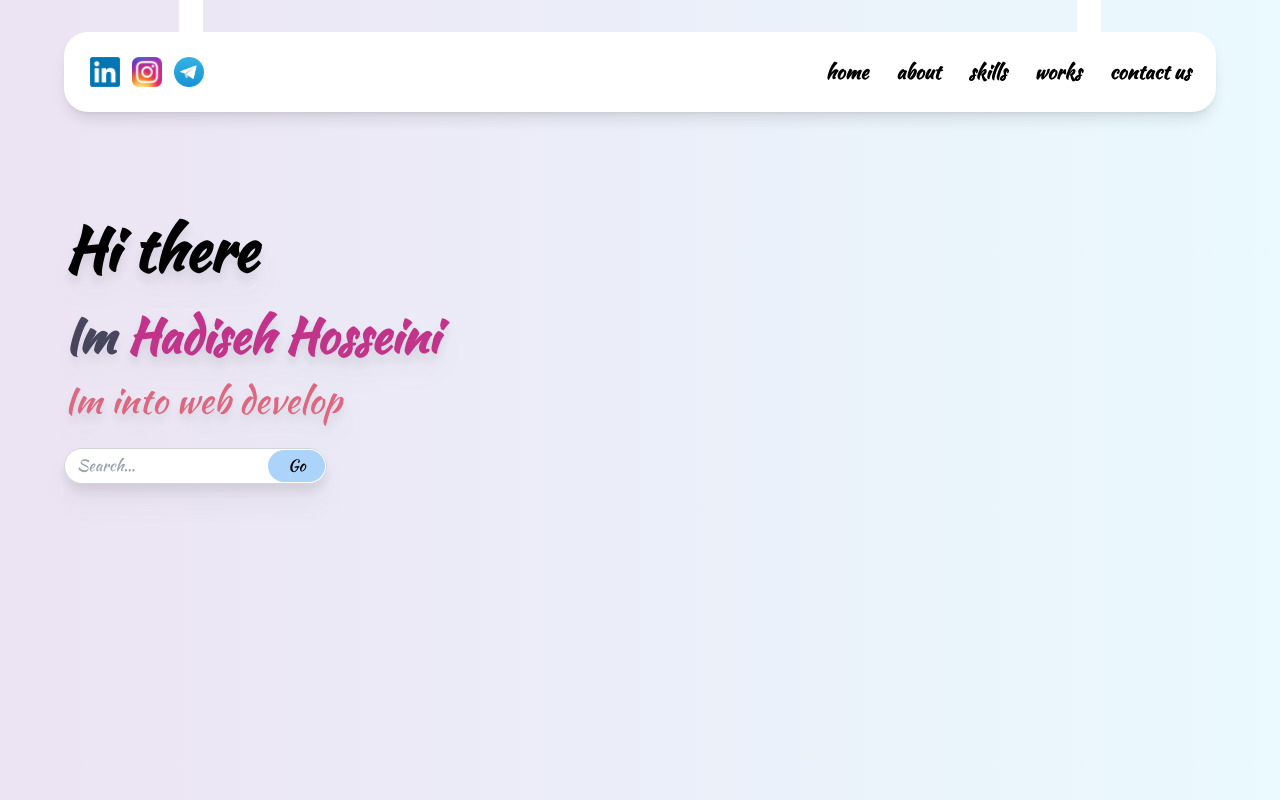
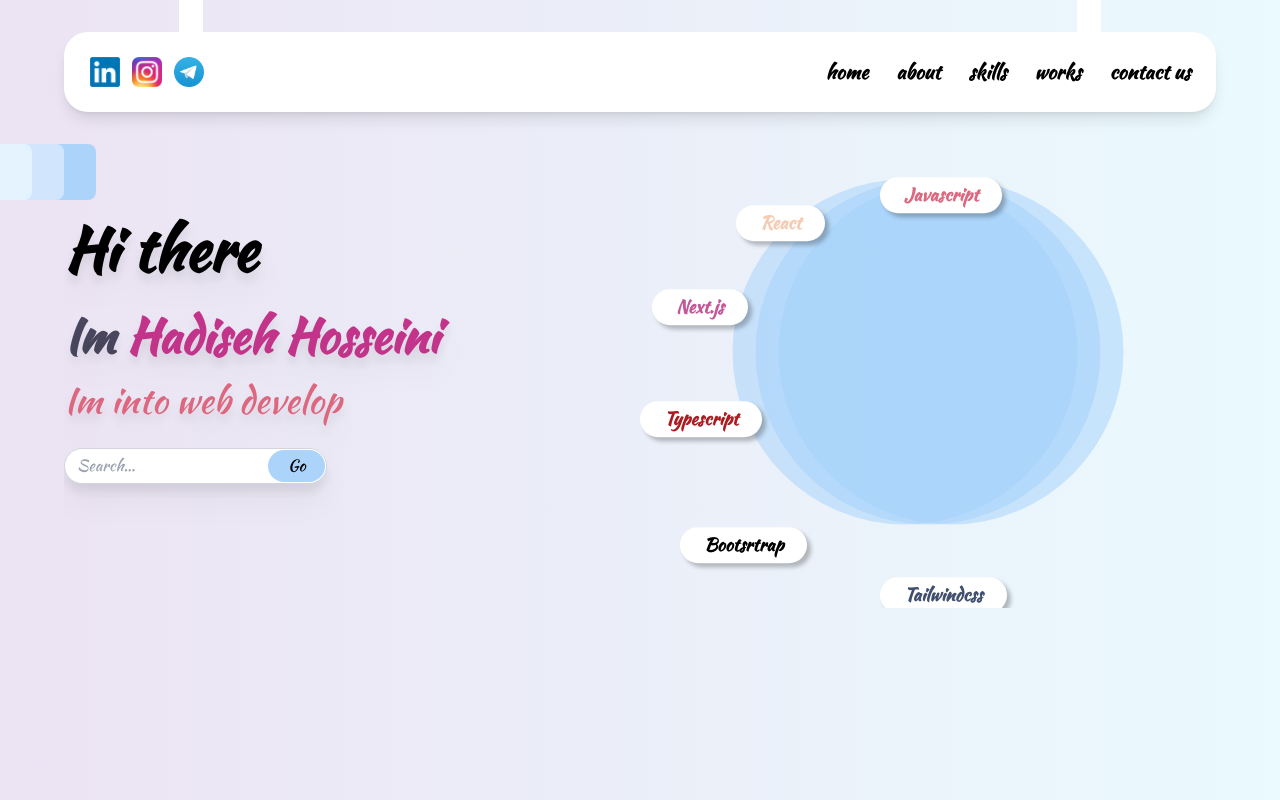
Before and after one commit to hadis2000/my-profile, a Next.js app: page / in a window 1280 px wide. Built offline with nearby package versions, Linux system fonts and the light colour scheme.

Commit message:
fixed menu and experience

```diff
--- a/app/compnent/common/search-input/index.tsx
+++ b/app/compnent/common/search-input/index.tsx
@@ -1,6 +1,6 @@
 const SearchInput = () => {
   return (
-    <div className="border border-gray-300 bg-white w-fit rounded-full my-7 md:mx-0 mx-auto">
+    <div className="border border-gray-300 bg-white w-fit rounded-full my-7 lg:mx-0 mx-auto">
       <input
         className="rounded-full mx-2 focus:outline-none p-1"
         placeholder="Search..."
--- a/app/compnent/exprience/index.tsx
+++ b/app/compnent/exprience/index.tsx
@@ -17,9 +17,10 @@ const Exprience = () => {
     // { name: "api", className: "top-7 left-7", color: "text-[#542E13]" },
   ];
   return (
-    // absolute right-0
-    <div className="relative w-[50%] h-[85%] border border-blue-800">
-      {/* <div className="top-56"></div> */}
+    <div
+      className="relative lg:w-[50%] w-full lg:mx-0 mx-auto
+    h-[400px] py-14 lg:my-10 my-0"
+    >
       <Circle left="left-[46%]" />
       <Circle />
       <Circle left="left-[54%]" />
--- /dev/null
+++ b/app/compnent/fixed-menu/index.tsx
@@ -0,0 +1,14 @@
+const FixedMenu = () => {
+  return (
+    <div
+      className="w-24 h-14 fixed top-36 left-0
+    *:h-full *:absolute *:top-0 *:left-0 *:rounded-r-lg"
+    >
+      <div className="w-full bg-defaultBlue-500"></div>
+      <div className="w-2/3 bg-defaultBlue-400"></div>
+      <div className="w-1/3 bg-defaultBlue-300"></div>
+    </div>
+  );
+};
+
+export default FixedMenu;
--- a/app/compnent/introduction/index.tsx
+++ b/app/compnent/introduction/index.tsx
@@ -2,7 +2,7 @@ import SearchInput from "../common/search-input";
 
 const Introduction = () => {
   return (
-    <div className="md:w-fit w-full drop-shadow-xl my-24 md:text-left text-center">
+    <div className="lg:w-fit w-full drop-shadow-xl lg:my-24 my-5 lg:text-left text-center">
       <h2 className="text-6xl font-bold py-3">Hi there</h2>
       <h2 className="text-5xl font-semibold py-5 text-defaultGray-500 ">
         Im <span className="text-defaultPink-500">Hadiseh Hosseini</span>
--- a/app/page.tsx
+++ b/app/page.tsx
@@ -1,15 +1,17 @@
 import Exprience from "./compnent/exprience";
+import FixedMenu from "./compnent/fixed-menu";
 import Header from "./compnent/header";
 import Introduction from "./compnent/introduction";
 
 export default function Home() {
   return (
-    <main className="h-screen bg-gradient-to-r from-defaultPink-50 to-defaultBlue-50 pt-8 relative">
+    <main className="min-h-screen bg-gradient-to-r from-defaultPink-50 to-defaultBlue-50 pt-8 relative">
       <Header />
-      <div className="flex justify-between gap-7 w-[90%] mx-auto">
+      <div className="flex lg:flex-row flex-col justify-between gap-7 w-[90%] mx-auto overflow-hidden">
         <Introduction />
+        <Exprience />
       </div>
-      {/* <Exprience /> */}
+      <FixedMenu />
     </main>
   );
 }
--- a/tailwind.config.ts
+++ b/tailwind.config.ts
@@ -16,6 +16,8 @@ const config: Config = {
         },
         defaultBlue: {
           50: "#EAFAFE",
+          300: "#E5F2FF",
+          400: "#D1E6FC",
           500: "#ACD4FB",
         },
 
```
